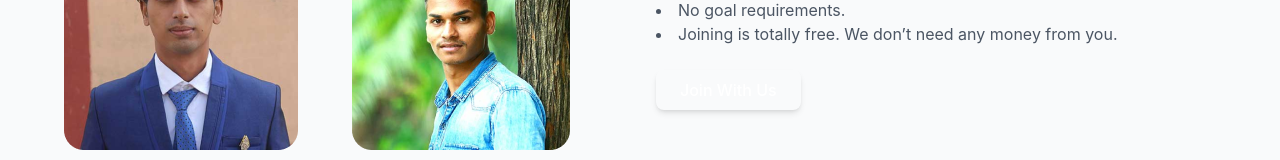
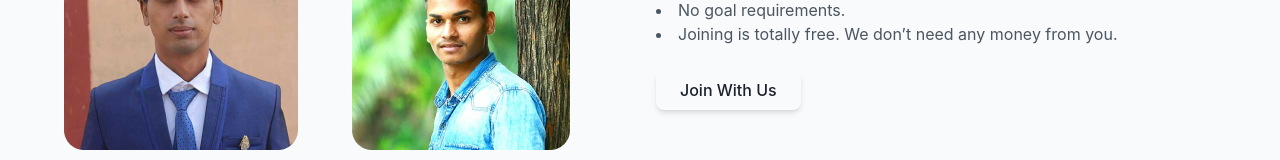
Before and after one commit to urvi1622005/Ngo, a React (Vite) app in the folder charity-transform/: page /about in a window 1280 px wide. Shown: the part 4509-4669 px from the top of the page. Built offline with nearby package versions, Linux system fonts and the light colour scheme.

Commit message:
volunteer

```diff
--- a/charity-transform/src/components/volunteer.jsx
+++ b/charity-transform/src/components/volunteer.jsx
@@ -56,7 +56,7 @@ const Volunteer = () => {
             <div className="mt-6">
               <a
                 href="#"
-                className="inline-block px-6 py-2 bg-brown-600 text-white font-medium rounded-lg shadow-md hover:bg-brown-700 transition-colors"
+                className="inline-block px-6 py-2 bg-brown-600 text-Red font-medium rounded-lg shadow-md hover:bg-brown-700 transition-colors"
               >
                 Join With Us
               </a>
```
